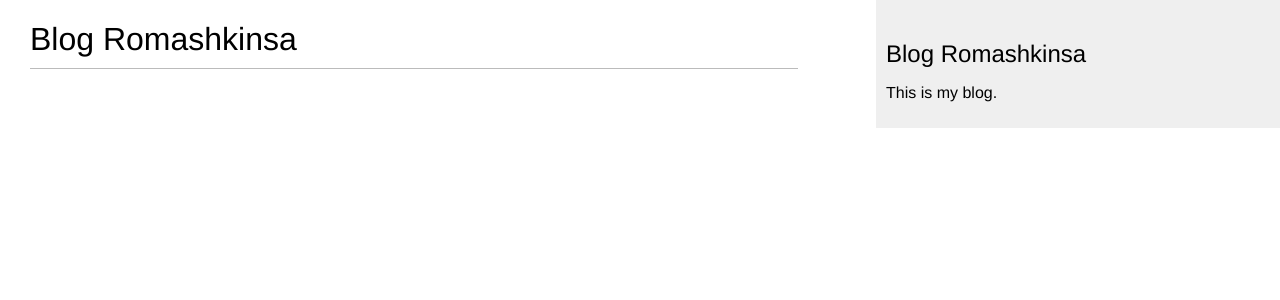
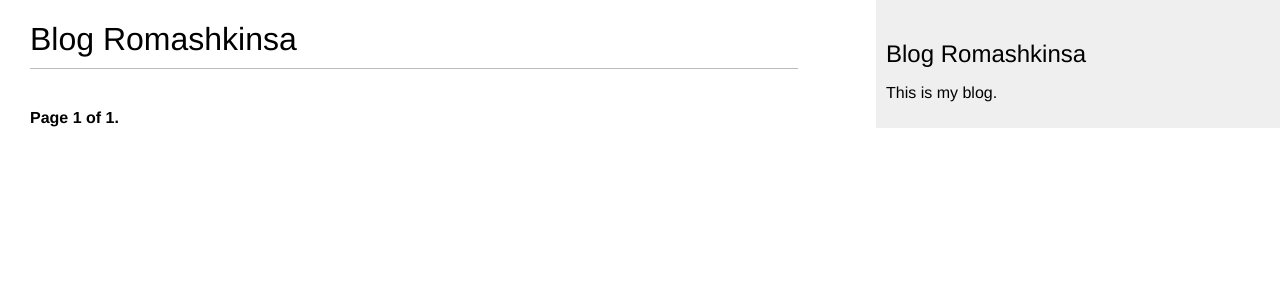
Before and after one commit to Pioner174/blog, a Django app: page /blog/ in a window 1280 px wide. Shown: the top 300 px of the page. Run offline with Django 3.2, Linux system fonts and the light colour scheme; data that the repository does not hold is empty.

Commit message:
Добавлен пагинатор и переход по страницам сайта.

```diff
--- a/home_blog/templates/blog/post/list.html
+++ b/home_blog/templates/blog/post/list.html
@@ -9,4 +9,5 @@
         <p class="date">Published {{ post.publish }} by {{ post.author }}</p>
         {{ post.body|truncatewords:30|linebreaks }}
     {% endfor %}
+    {% include "pagination.html" with page=posts %}
 {% endblock %}
--- /dev/null
+++ b/home_blog/templates/pagination.html
@@ -0,0 +1,13 @@
+<div class="pagination">
+    <span class="step-links">
+        {% if page.has_previous %}
+            <a href="?page={{page.previous_page_number}}">Previous</a>
+        {% endif %}
+        <span class="current">
+            Page {{ page.number }} of {{ page.paginator.num_pages }}.
+        </span>
+        {% if page.has_next %}
+            <a href="?page={{ page.next_page_number }}">Next</a>
+        {% endif %}
+    </span>
+</div>
--- a/home_blog/views.py
+++ b/home_blog/views.py
@@ -1,10 +1,19 @@
 from django.shortcuts import render, get_object_or_404
+from django.core.paginator import Paginator, EmptyPage, PageNotAnInteger
 from .models import Post
 
 
 def post_list(request):
-    posts = Post.published.all()
-    return render(request, 'blog/post/list.html', {'posts': posts})
+    object_list = Post.published.all()
+    paginator = Paginator(object_list, 3)
+    page = request.GET.get('page')
+    try:
+        posts = paginator.page(page)
+    except PageNotAnInteger:
+        posts = paginator.page(1)
+    except EmptyPage:
+        posts = paginator.page(paginator.num_pages)
+    return render(request, 'blog/post/list.html', {'page': page, 'posts': posts})
 
 
 def post_detail(request, year, month, day, post):
```
